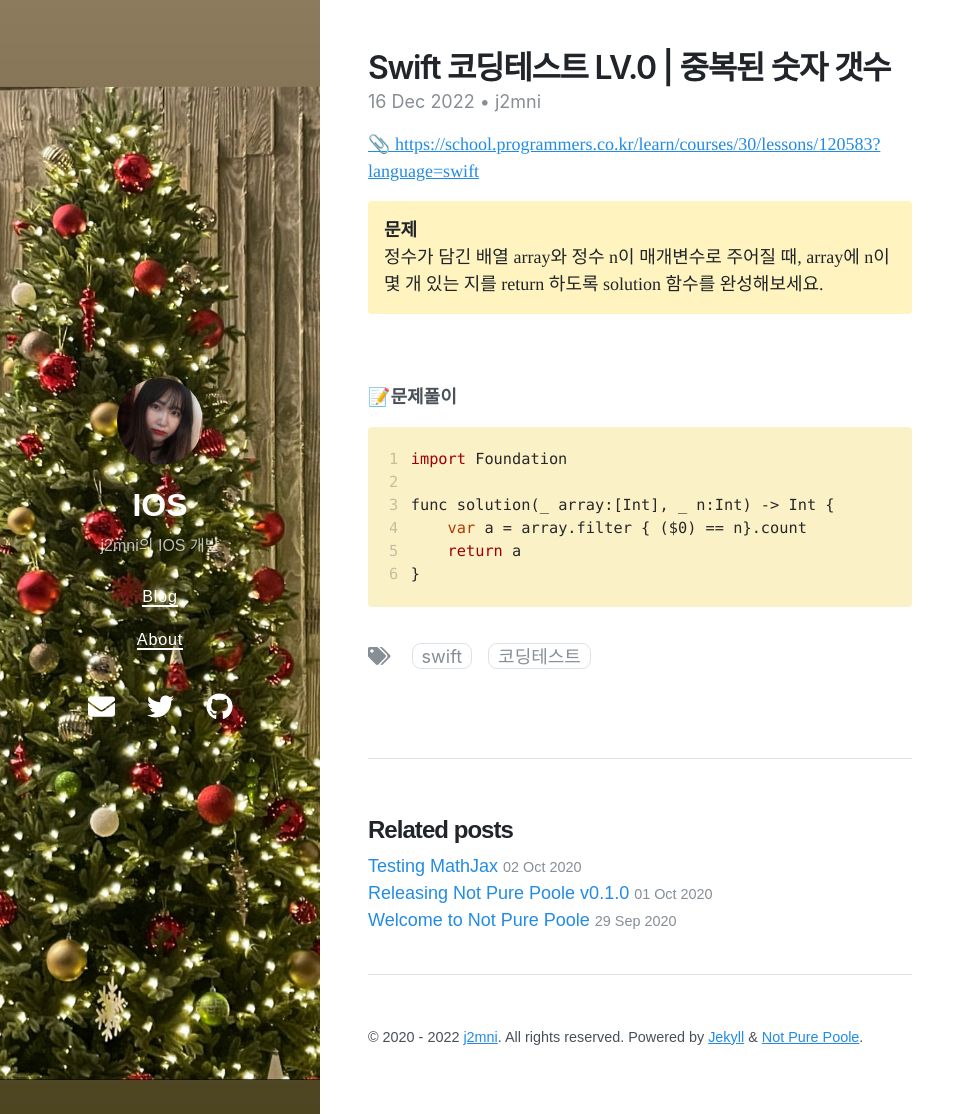
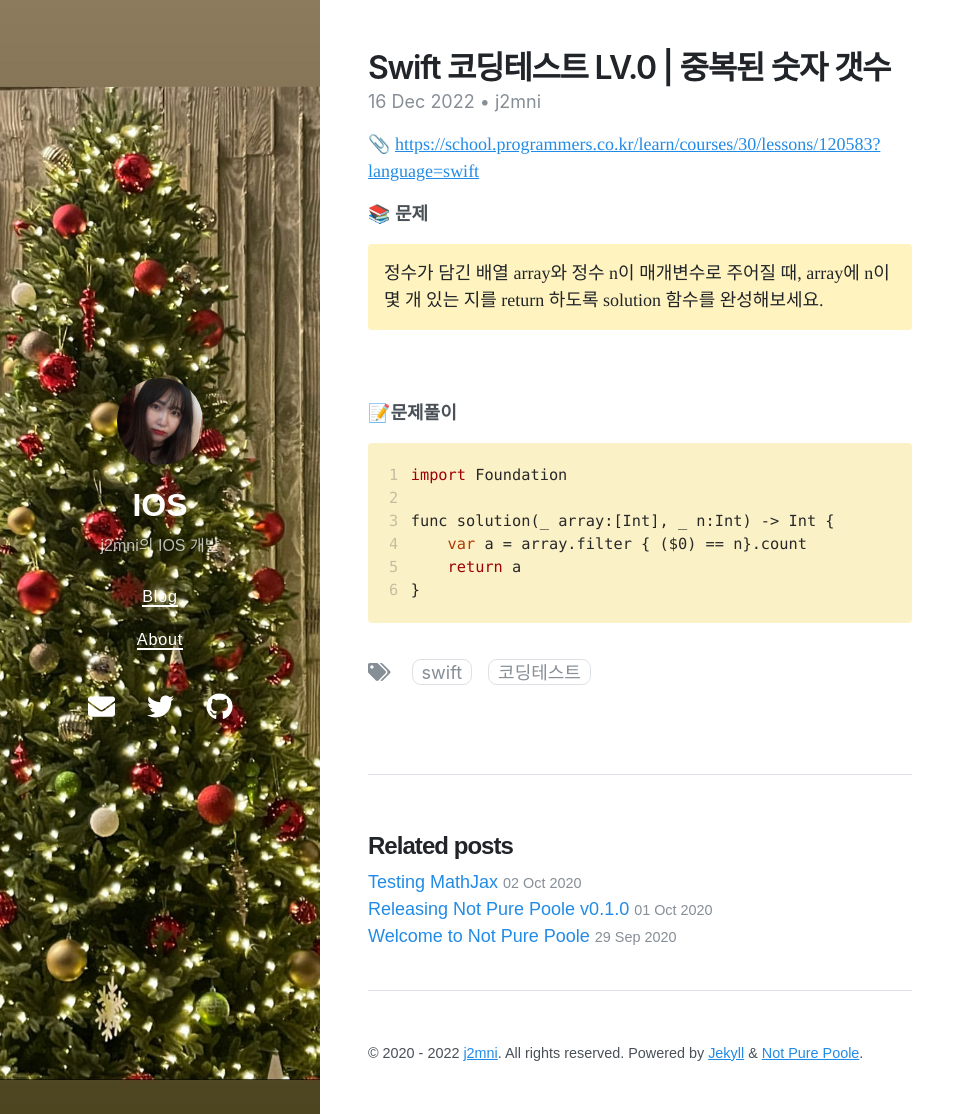
Before and after one commit to j2mni/j2mni.github.io, a Jekyll site: the page built from _posts/2022-12-16-Swift-중복된-숫자-갯수.md, in a window 1280 px wide and 1114 px high. Shown: the whole window, without its empty margins (0-975 px from the left). Built offline with Jekyll 4.4.1, drawn with Linux system fonts in a browser that asks for light colours; nearby versions of some CDN libraries.

Commit message:
글 수정

```diff
--- a/_posts/2022-12-16-Swift-중복된-숫자-갯수.md
+++ b/_posts/2022-12-16-Swift-중복된-숫자-갯수.md
@@ -5,9 +5,10 @@ author: j2mni
 tags: [swift, 코딩테스트]
 date: 2022-12-16
 ---
-[📎 https://school.programmers.co.kr/learn/courses/30/lessons/120583?language=swift](https://school.programmers.co.kr/learn/courses/30/lessons/120583?language=swift) <br>
+📎 [https://school.programmers.co.kr/learn/courses/30/lessons/120583?language=swift](https://school.programmers.co.kr/learn/courses/30/lessons/120583?language=swift) <br>
 
-**문제**<br>
+📚 **문제**<br>
+
 정수가 담긴 배열 array와 정수 n이 매개변수로 주어질 때, array에 n이 몇 개 있는 지를 return 하도록 solution 함수를 완성해보세요.
 {: .message }
 
```
